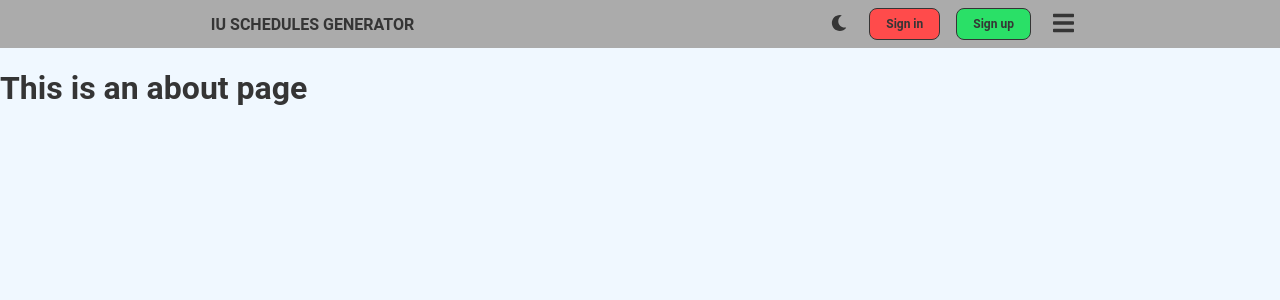
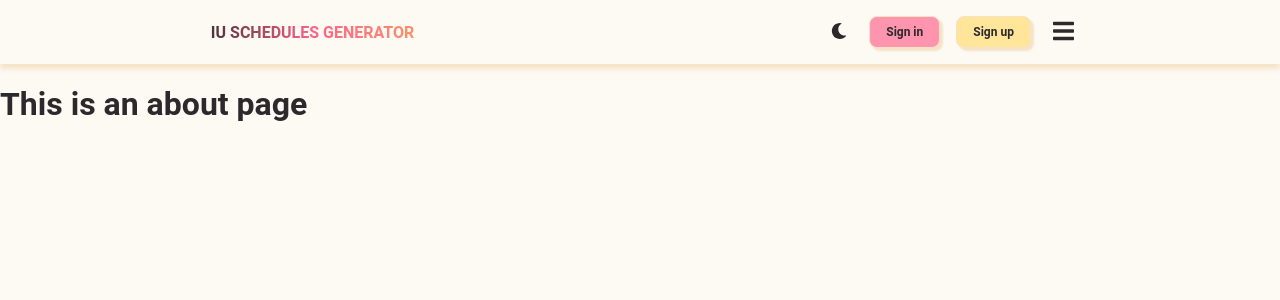
Before and after one commit to tdnguyen6/iu-schedule-gen, a Vue app: page /about in a window 1280 px wide. Shown: the top 300 px of the page. Built offline with nearby package versions, Linux system fonts and the light colour scheme.

Commit message:
Finished Courses Page, No function implemented yet

```diff
--- a/src/services/logics/Class.ts
+++ b/src/services/logics/Class.ts
@@ -9,4 +9,8 @@ export class Class {
     this.course = course;
     course.addClass(this);
   }
+
+  getAllSessions() {
+    return Object.values(this.schedule.sessionByDay).flat(1);
+  }
 }
--- a/src/services/logics/Demo.ts
+++ b/src/services/logics/Demo.ts
@@ -99,4 +99,11 @@ schedule.addSession(wad1Lab);
 schedule.addSession(wad2Theory);
 schedule.addSession(wad2Lab);
 
-export default schedule;
+export { schedule };
+
+let courses = [
+  dsa,
+  wad
+];
+
+export { courses };
--- a/src/views/components/auxiliaries/Navbar.vue
+++ b/src/views/components/auxiliaries/Navbar.vue
@@ -10,29 +10,23 @@
         <button id="login" class="profile-btn">Sign in</button>
         <button id="signup" class="profile-btn">Sign up</button>
         <button class="hamburger-menu" @click="clickHamburgerMenu">
-          <font-awesome-icon :icon="['fas', 'bars']" />
+          <font-awesome-icon :icon="['fas', 'bars']" v-if="routerLinks.length <= 0" />
+          <font-awesome-icon :icon="['fas', 'times']" v-else />
         </button>
       </div>
     </div>
-    <transition name="menu-click">
-      <div class="nav-link-container" v-if="hamburgerMenuClicked">
-        <div class="nav-link" @click="activate">
-          <router-link to="/">Home</router-link>
-        </div>
-        <div class="nav-link" @click="activate">
-          <router-link to="/about">About</router-link>
-        </div>
-        <div class="nav-link" @click="activate">
-          <router-link to="/courses">Courses</router-link>
-        </div>
-        <div class="nav-link" @click="activate">
-          <router-link to="/generator">Generator</router-link>
-        </div>
-        <div class="nav-link" @click="activate">
-          <router-link to="/profiles">Profiles</router-link>
-        </div>
-      </div>
-    </transition>
+    <div class="nav-link-container">
+      <transition-group name="menu-click" tag="ul">
+        <li
+          v-for="(link, index) in routerLinks"
+          :key="link.id"
+          :style="`--i: ${index}`"
+          @click="activate"
+        >
+          <router-link :to="link.path">{{ link.name }}</router-link>
+        </li>
+      </transition-group>
+    </div>
   </div>
 </template>
 
@@ -46,25 +40,55 @@ import ThemeToggle from "./ThemeToggle.vue";
   }
 })
 export default class Navbar extends Vue {
-  private hamburgerMenuClicked: boolean;
+  private navMenuIsOpen: boolean;
+  private hamburgerMenuClicked = false;
+
+  get routerLinks() {
+    if (this.navMenuIsOpen || this.hamburgerMenuClicked) {
+      return [
+        {
+          path: "/",
+          name: "Home",
+          id: 1
+        },
+        {
+          path: "/about",
+          name: "About",
+          id: 2
+        },
+        {
+          path: "/courses",
+          name: "Courses",
+          id: 3
+        },
+        {
+          path: "/generator",
+          name: "Generator",
+          id: 4
+        },
+        {
+          path: "/profiles",
+          name: "Profiles",
+          id: 5
+        }
+      ];
+    }
+    return [];
+  }
 
   constructor() {
     super();
-    if (sessionStorage.getItem("hamburgerMenuClicked") != null)
-      this.hamburgerMenuClicked = /true/i.test(
-        sessionStorage.getItem("hamburgerMenuClicked") + ""
+    if (sessionStorage.getItem("navMenuIsOpen") != null)
+      this.navMenuIsOpen = /true/i.test(
+        sessionStorage.getItem("navMenuIsOpen") + ""
       );
-    else {
-      this.hamburgerMenuClicked = false;
-    }
+    else this.navMenuIsOpen = false;
   }
 
   clickHamburgerMenu() {
-    this.hamburgerMenuClicked = !this.hamburgerMenuClicked;
-    sessionStorage.setItem(
-      "hamburgerMenuClicked",
-      this.hamburgerMenuClicked + ""
-    );
+    this.navMenuIsOpen = !this.navMenuIsOpen;
+    this.hamburgerMenuClicked = this.navMenuIsOpen;
+    sessionStorage.setItem("navMenuIsOpen", this.navMenuIsOpen + "");
   }
 
   activate() {
@@ -79,10 +103,9 @@ export default class Navbar extends Vue {
 <style lang="scss" scoped>
 .my-navbar {
   font-weight: 700;
+  box-shadow: 0px 5px 5px var(--shadow);
   background: var(--nav-bg);
   .main-nav-container {
-    // position: relative;
-    // z-index: 4;
     display: flex;
     flex-wrap: wrap;
     justify-content: space-around;
@@ -97,32 +120,39 @@ export default class Navbar extends Vue {
       padding: 0.5rem;
       min-width: 225px;
       text-align: center;
+      background: var(--logo-text);
+      -webkit-background-clip: text;
+      -webkit-text-fill-color: transparent;
     }
 
     .buttons-container {
       display: flex;
-      padding: 0.5rem 0;
+      padding: 1rem 0;
       align-items: center;
       justify-content: space-evenly;
       .profile-btn {
-        border: 1px solid var(--text-color);
+        border: 1px solid var(--shadow);
+        // border: none;
+        box-shadow: 3px 3px 2px var(--shadow);
         border-radius: 0.5rem;
         font: inherit;
         padding: 0.5rem 1rem;
         margin: 0 0.5rem;
         font-size: 0.75rem;
+        transition: 0.25s ease-out;
         cursor: pointer;
+        &:hover {
+          box-shadow: 6px 6px 4px var(--shadow);
+        }
       }
       #login {
         background: var(--login-btn-bg);
-        color: var(--text-color-dark);
         &:hover {
           background: var(--login-btn-hover);
         }
       }
       #signup {
         background: var(--signup-btn-bg);
-        color: var(--text-color-dark);
         &:hover {
           background: var(--signup-btn-hover);
         }
@@ -141,30 +171,40 @@ export default class Navbar extends Vue {
     display: flex;
     flex-direction: column;
     justify-content: space-evenly;
-    background: var(--hamburger-menu-bg);
-    a {
-      text-decoration: none;
-      display: block;
-      padding: 1rem 0;
-    }
     text-align: center;
-    .nav-link {
-      border-bottom: 2px solid transparent;
-      width: 100%;
-      &:hover,
-      .active {
-        background: var(--nav-link-hover);
-        border-bottom: 2px solid var(--nav-link-hover-border-bottom);
+    ul {
+      padding: 0;
+      margin: 0;
+      li {
+        list-style-type: none;
+        border-top: 1px dashed var(--shadow);
+        &:hover,
+        .active {
+          background: var(--nav-link-hover);
+          border-bottom: 3px solid var(--nav-link-hover-border-bottom);
+        }
+        a {
+          text-decoration: none;
+          display: block;
+          padding: 1rem 0;
+        }
       }
     }
   }
-  .menu-click-enter-active,
+  .menu-click-enter-active {
+    transition: 0.5s ease-in-out calc(var(--i) * 0.1s);
+  }
+
   .menu-click-leave-active {
-    transition: all 0.5s ease-in-out;
+    transition: opacity 0.5s ease-in-out calc(var(--i) * 0.1s),
+      transform 0.5s ease-in-out calc(var(--i) * 0.1s),
+      background 0.5s ease-in-out 0.5s;
   }
-  .menu-click-enter,
-  .menu-click-leave-to {
-    transform: translateX(100vw);
+
+  .menu-click-leave-to,
+  .menu-click-enter {
+    transform: translateX(50%);
+    opacity: 0;
   }
 }
 </style>
--- a/src/views/components/schedules/WeekSchedule.vue
+++ b/src/views/components/schedules/WeekSchedule.vue
@@ -30,7 +30,7 @@
 <script lang="ts">
 import { Component, Vue } from "vue-property-decorator";
 import DaySchedule from "@/views/components/schedules/DaySchedule.vue";
-import schedule from "@/services/logics/Demo";
+import { schedule } from "@/services/logics/Demo";
 import { WeekDay } from "@/services/logics/WeekDay";
 import { Session } from "@/services/logics/Session";
 
--- a/src/views/routes/Courses.vue
+++ b/src/views/routes/Courses.vue
@@ -2,17 +2,24 @@
   <div class="courses">
     <Navbar />
     <h1>This is courses page</h1>
+    <CourseClassSession :courseList="iCourses" />
   </div>
 </template>
 
 <script lang="ts">
 import Navbar from "@/views/components/auxiliaries/Navbar.vue";
 import { Vue, Component } from "vue-property-decorator";
+import CourseClassSession from "@/views/components/functions/CourseClassSession.vue";
+import { courses } from "@/services/logics/Demo";
+import { Course } from "@/services/logics/Course";
 
 @Component({
   components: {
-    Navbar
+    Navbar,
+    CourseClassSession
   }
 })
-export default class Courses extends Vue {}
+export default class Courses extends Vue {
+  private iCourses: Course[] = courses;
+}
 </script>
--- a/src/views/styles/_variables.scss
+++ b/src/views/styles/_variables.scss
@@ -1,70 +1,66 @@
-// sizes
-$container-width: 960px;
-$radius: 1px;
+// monokai
+$m-c1: #FF6188;
+$m-c2: #FC9867;
+$m-c3: #FFD866;
+$m-c4: #A9DC76;
+$m-c5: #78DCE8;
+$m-c6: #AB9DF2;
+$m-c7: #FDF9F3;
+$m-c8: #2C292D;
+$gradient-light-bg: linear-gradient(to right, #{$m-c8}, #{$m-c1}, #{$m-c2});
+$gradient-dark-bg: linear-gradient(to right, #{$m-c1}, #{$m-c2}, #{$m-c3});
 
-// gaps
-$golden-ratio: 0.618;
-$gap: 1rem; // ~14px
-$sm-gap: $gap * $golden-ratio; // ~8.6px
-$xs-gap: $sm-gap / 2; // ~4.4px
-$lg-gap: $sm-gap * 2; // ~17px
+body {
+  --bg: #{$m-c7};
+  --nav-bg: var(--bg);
+  --shadow: #{darken($m-c7, 10%)};
+  --text-color: #{$m-c8};
+  --nav-link-hover: var(--shadow);
+  --nav-link-hover-border-bottom: #{$m-c1};
+  --logo-text: #{$gradient-light-bg};
 
-// times
-$transition-time-fast: 0.15s;
-$transition-time-normal: 0.25s;
-$transition-time-slow: 0.38s;
-
-// fonts
-$font-size-base: 14px;
-$font-size-large: $font-size-base * 1.1; // ~15.4px
-$font-size-huge: $font-size-base * 1.3; // ~19px
-$font-size-small: $font-size-base * 0.888; // ~12.4px
-
-$iconfont-size: $font-size-base * 1.35;
-
-// colors
-$github-primary: #24292e;
-$github-secondary: #30363c;
-$github-text-primary: #0366d6;
-$github-sponsor-primary: rgb(234, 74, 170);
-
-$body-bg: #e0e0e0;
-$module-bg: white;
-$module-bg-darken: #f7f7f7;
-$text-reverse: $module-bg-darken;
-* {
-  --text-color-dark: #353535;
-  --text-color-light: #eee;
-}
-// $text-secondary: darken($text-color, 20%);
-body {
-  --bg: #f0f8ff;
-  --nav-bg: #ababab;
-  --hamburger-menu-bg: #c9c9c9;
-  --nav-link-hover: rgba(50, 60, 70, 0.25);
-  --nav-link-hover-border-bottom: #0400ff;
-  --text-color: var(--text-color-dark);
   --schedule-free-bg: #fff8dc;
   --schedule-busy-bg: #f0e68c;
   --schedule-header: #ff4500;
   --swiper-pagination-bg: rgba(50, 50, 50, 0.25);
   --swiper-pagination-active-bg: #007aff;
-  --login-btn-bg: #ff4b4b;
-  --login-btn-hover: #ff0000;
-  --signup-btn-bg: #2ae067;
-  --signup-btn-hover: #00ff00;
+
+  --login-btn-bg: #{lighten($m-c1, 10%)};
+  --login-btn-hover: #{$m-c1};
+  --signup-btn-bg: #{lighten($m-c3, 10%)};
+  --signup-btn-hover: #{$m-c3};
+
+  --modal-bg: #{$m-c6};
+  --course-title-bg: #{lighten($m-c1, 10%)};
+  --class-title-bg: #{lighten($m-c2, 10%)};
+  --session-title-bg: #{lighten($m-c3, 10%)};
 }
 
 body[data-theme="dark"] {
-  --bg: #24252a;
-  --nav-bg: #111;
-  --hamburger-menu-bg: #343434;
-  --text-color: var(--text-color-light);
-  --nav-link-hover: rgba(150, 160, 170, 0.25);
-  --nav-link-hover-border-bottom: #ff4500;
+  --bg: #{$m-c8};
+  --nav-bg: var(--bg);
+  --shadow: #{lighten($m-c8, 10%)};
+  --text-color: #{$m-c7};
+  --nav-link-hover: var(--shadow);
+  --nav-link-hover-border-bottom: #{$m-c2};
+  --logo-text: #{$gradient-dark-bg};
+
   --schedule-free-bg: #016b42;
   --schedule-busy-bg: #0000ac;
   --schedule-header: #9b0101;
   --swiper-pagination-bg: rgba(200, 200, 200, 0.25);
   --swiper-pagination-active-bg: #007aff;
+
+  --login-btn-bg: #{desaturate(darken($m-c1, 15%), 30%)};
+  --login-btn-hover: #{darken($m-c1, 20%)};
+  --signup-btn-bg: #{desaturate(darken($m-c3, 15%), 30%)};
+  --signup-btn-hover: #{darken($m-c3, 20%)};
+
+  --modal-bg: var(--bg);
+  --course-title-bg: #{desaturate(darken($m-c1, 15%), 30%)};
+  --class-title-bg: #{desaturate(darken($m-c2, 15%), 30%)};
+  --session-title-bg: #{desaturate(darken($m-c3, 15%), 30%)};
+  // --course-title-bg: #{darken($m-c1, 25)};
+  // --class-title-bg: #{darken($m-c2, 25)};
+  // --session-title-bg: #{darken($m-c3, 25)};
 }
```
Also changed, not shown: 1 other file (tests, documents, lock files or other folders).
